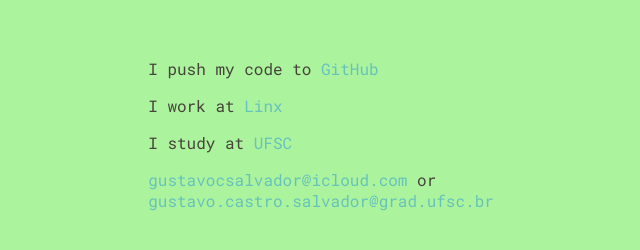
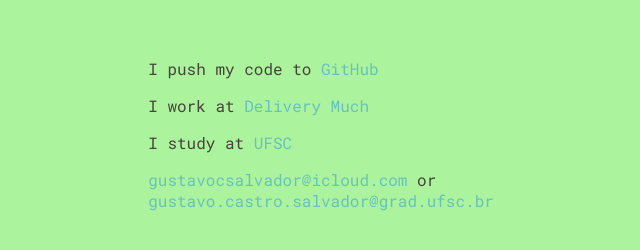
Before and after one commit to g1stavo/g1stavo.github.io, a Jekyll site: the page built from index.html, in a window 1280 px wide. Shown: the part 171-421 px from the top of the page, without its empty margins (519-1159 px from the left). Built offline with Jekyll 4.4.1, drawn with Linux system fonts in a browser that asks for light colours; nearby versions of some CDN libraries.

Commit message:
Update content.html (#5)
* Update content.html

* Update index.html

```diff
--- a/_includes/content.html
+++ b/_includes/content.html
@@ -6,7 +6,7 @@
 </p>
 
 <p>
-	I work at <a href="https://www.linx.com.br">Linx</a>
+	I work at <a href="https://www.deliverymuch.com.br">Delivery Much</a>
 </p>
 
 <p>
```
Also changed, not shown: 1 other file.
